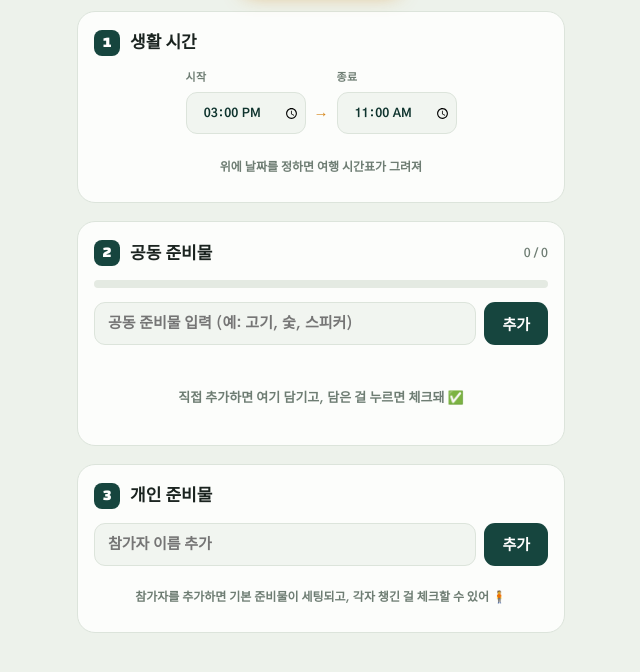
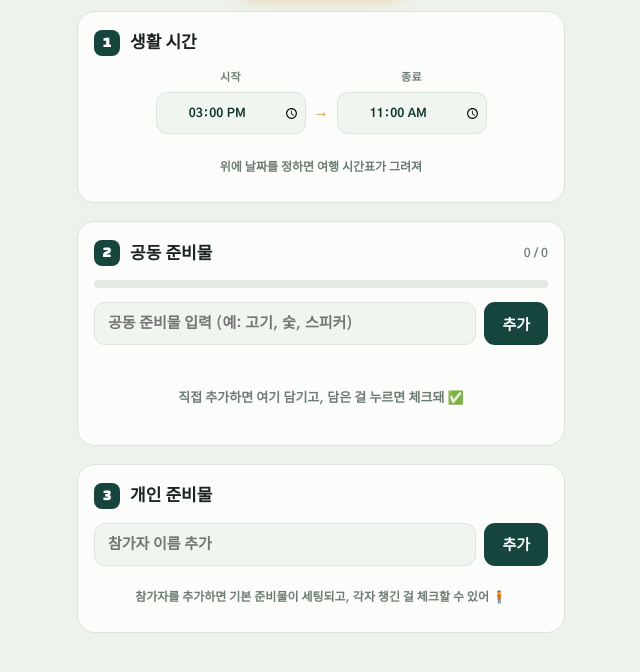
Before and after one commit to loyalmir/MT, a plain HTML site: page index.html in a window 1280 px wide. Shown: the part 262-934 px from the top of the page, without its empty margins (319-959 px from the left). Drawn offline with Linux system fonts and the light colour scheme.

Commit message:
Update index.html

```diff
--- a/index.html
+++ b/index.html
@@ -101,8 +101,8 @@
 
   /* ---------- TIME ---------- */
   .time-row{display:flex;align-items:flex-end;justify-content:center;gap:8px;margin-bottom:16px;}
-  .time-field{flex:1 1 0;min-width:0;max-width:120px;}
-  .time-field label{display:block;font-size:11px;color:var(--muted);font-weight:700;margin-bottom:6px;letter-spacing:.5px;}
+  .time-field{flex:1 1 0;min-width:0;max-width:150px;}
+  .time-field label{display:block;text-align:center;font-size:11px;color:var(--muted);font-weight:700;margin-bottom:6px;letter-spacing:.5px;}
   .time-field input{
     width:100%;min-width:0;height:42px;background:#F1F5F0;border:1px solid var(--line);border-radius:11px;
     padding:0 4px;font-family:'Gothic A1';font-size:12px;font-weight:700;color:var(--pine-deep);
```
